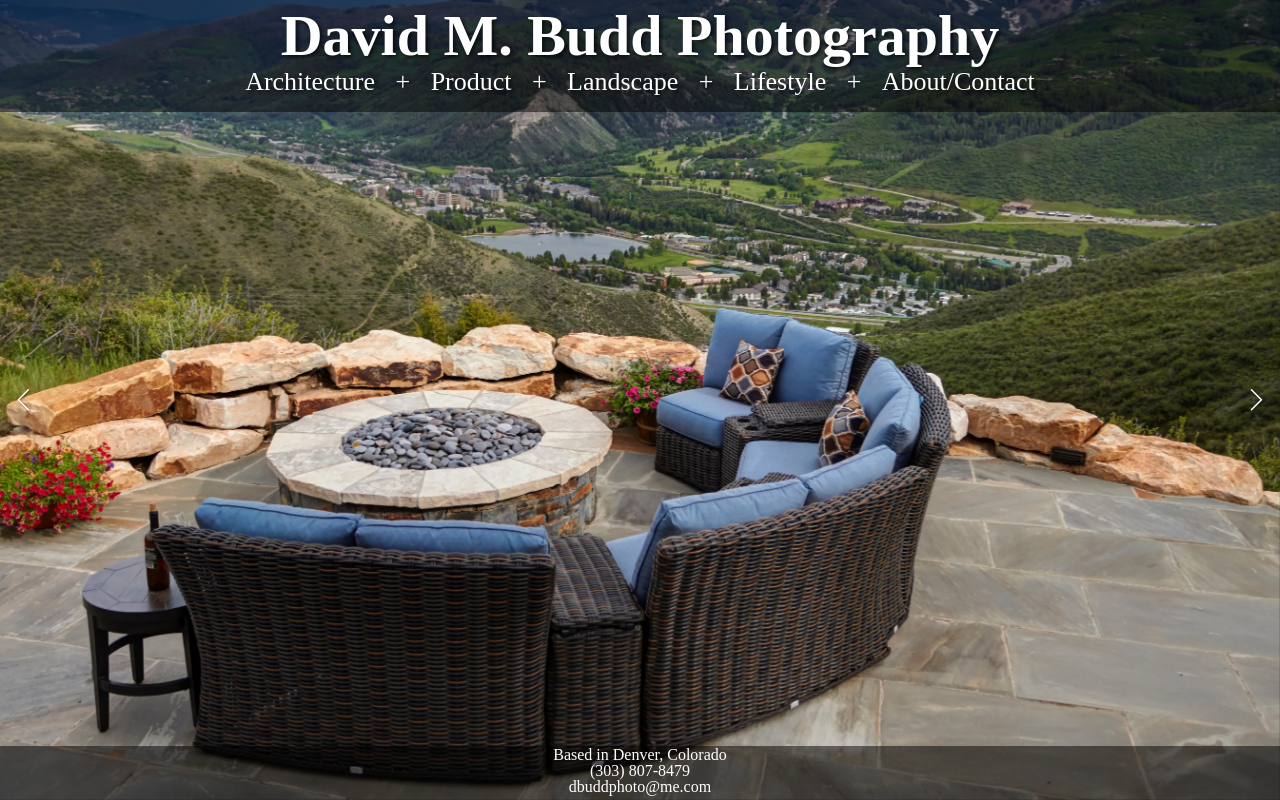
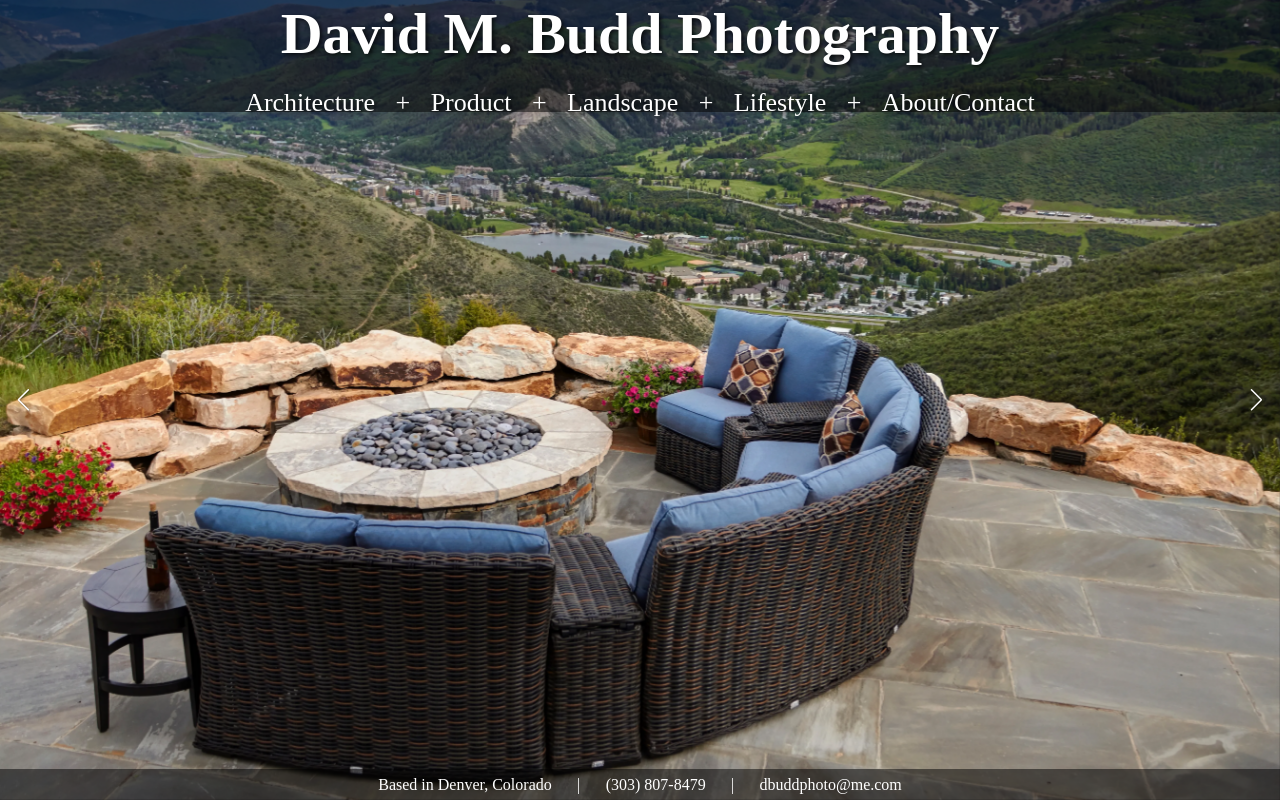
Before and after one commit to RickV85/dmbphotography, a Next.js app: page / in a window 1280 px wide. Built offline with nearby package versions, Linux system fonts and the light colour scheme.

Commit message:
Style footer for desktop

```diff
--- a/src/app/components/Footer/Footer.jsx
+++ b/src/app/components/Footer/Footer.jsx
@@ -3,9 +3,11 @@ import styles from "./Footer.module.css";
 export default function Footer() {
   return (
     <footer className={styles["footer-background"]}>
-      <h3>Based in Denver, Colorado</h3>
-      <h3>{`(303) 807-8479`}</h3>
-      <h3>dbuddphoto@me.com</h3>
+      <h3 className={styles["footer-copy"]}>Based in Denver, Colorado</h3>
+      <h3 className={styles["pipe-spacers"]}>|</h3>
+      <h3 className={styles["footer-copy"]}>{`(303) 807-8479`}</h3>
+      <h3 className={styles["pipe-spacers"]}>|</h3>
+      <h3 className={styles["footer-copy"]}>dbuddphoto@me.com</h3>
     </footer>
   );
 }
--- a/src/app/components/Footer/Footer.module.css
+++ b/src/app/components/Footer/Footer.module.css
@@ -9,3 +9,26 @@
 
   background: rgba(0, 0, 0, 0.5);
 }
+
+.footer-copy {
+  height: fit-content;
+  font-size: 16px;
+}
+
+.pipe-spacers {
+  display: none;
+}
+
+@media only screen and (min-width: 600px) {
+  .footer-background {
+    display: flex;
+    justify-content: center;
+    padding: .5%;
+  }
+
+  .pipe-spacers {
+    display: block;
+    margin: 0% 2% 0% 2%;
+    font-size: 16px;
+  }
+}
--- a/src/app/globals.css
+++ b/src/app/globals.css
@@ -20,7 +20,6 @@ h1 {
   font-family: "Copperplate";
   font-style: normal;
   font-weight: 700;
-  line-height: 25px;
   text-align: center;
 
   color: #ffffff;
@@ -30,7 +29,6 @@ h2 {
   font-family: "Copperplate";
   font-style: normal;
   font-weight: 500;
-  line-height: 25px;
   text-align: center;
 
   color: #ffffff;
@@ -40,8 +38,6 @@ h3 {
 font-family: 'Copperplate';
 font-style: normal;
 font-weight: 400;
-font-size: 16px;
-line-height: 16px;
 text-align: center;
 
 color: #FFFFFF;
```
